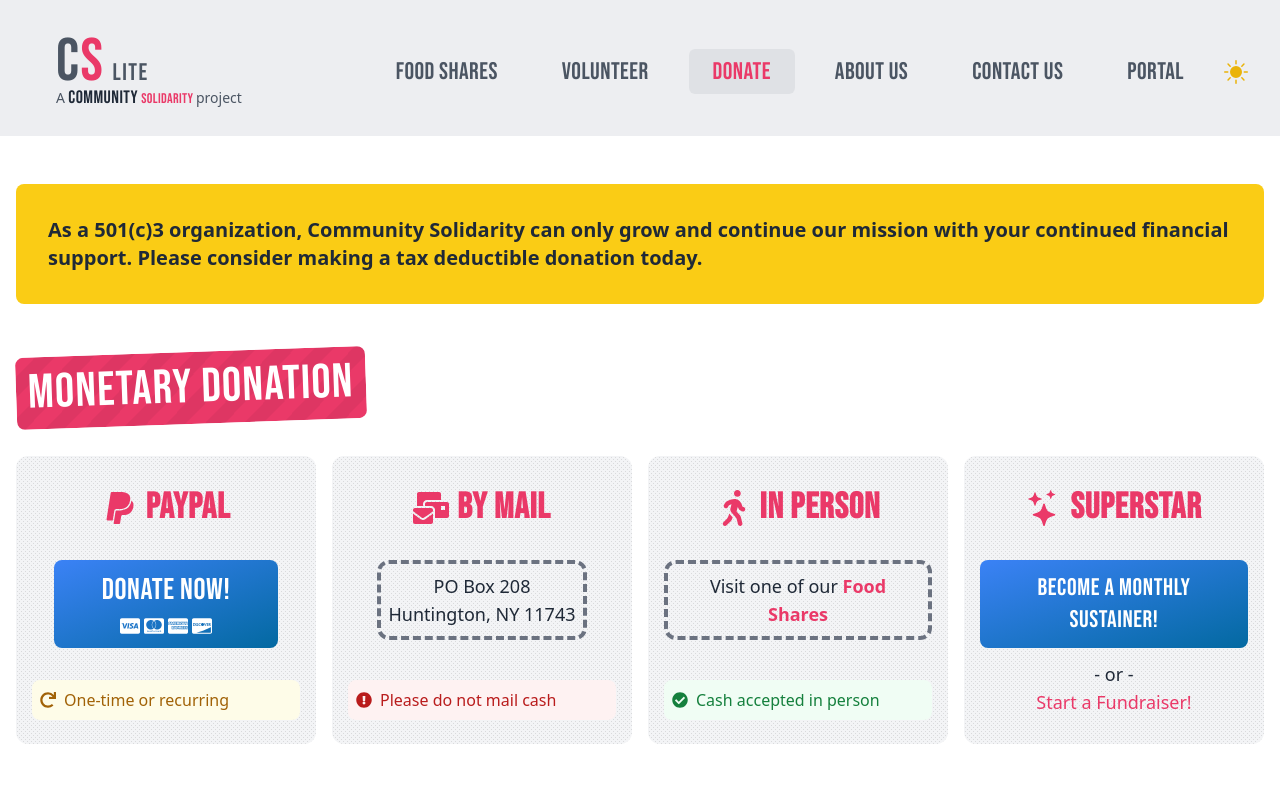
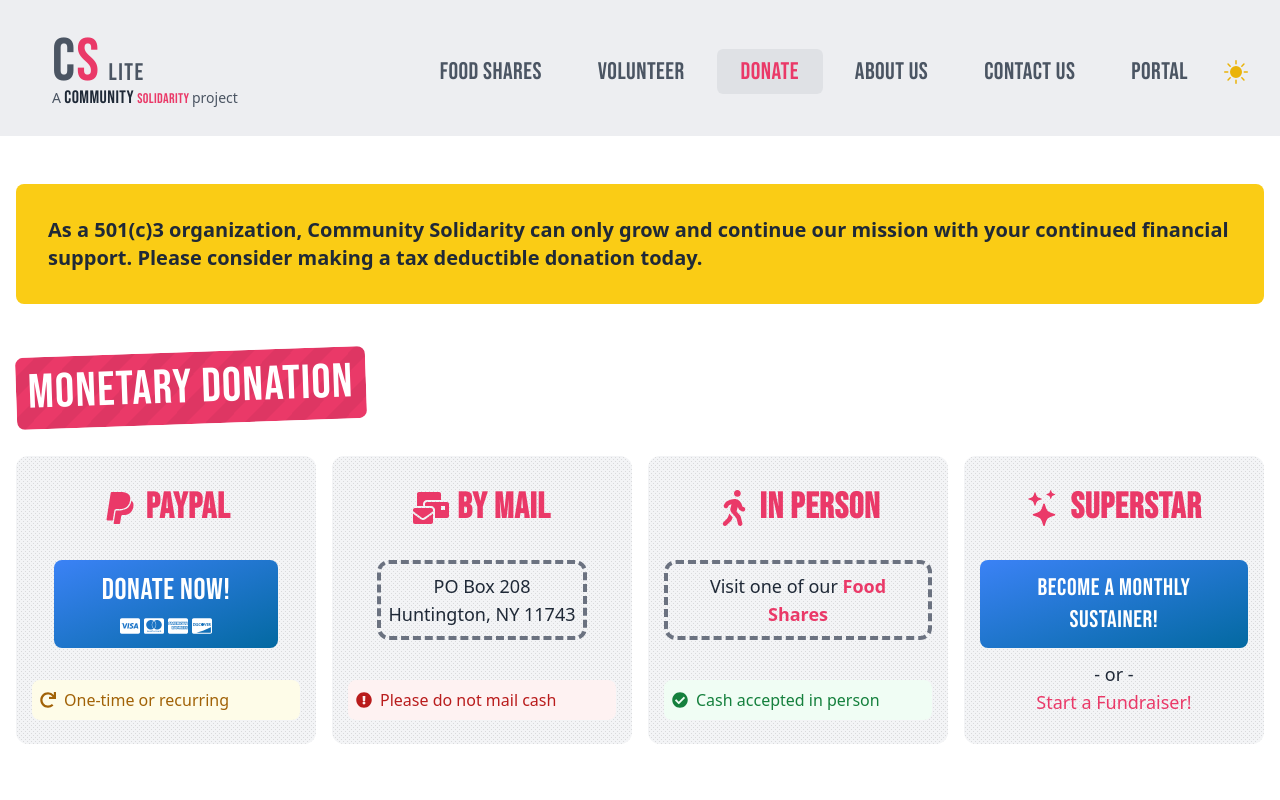
Before and after one commit to just214/cs-lite, a Next.js app: page /donate in a window 1280 px wide. Shown: the top 800 px of the page. Built offline with nearby package versions, Linux system fonts and the light colour scheme.

Commit message:
refactor: nav ling style refinements

```diff
--- a/src/components/NavLink.tsx
+++ b/src/components/NavLink.tsx
@@ -8,7 +8,7 @@ type Props = {
 
 export const NavLink = (props: Props) => {
   const baseClassNames =
-    "font-medium mx-2 text-2xl sm:text-lg xl:text-2xl transition-colors duration-200 ease-in-out px-6 py-2 rounded-md";
+    "font-medium mx-1 text-2xl sm:text-xl xl:text-2xl transition-colors duration-200 ease-in-out px-4 xl:px-6 py-2 rounded-md";
 
   const selectedClassNames = props.isActive
     ? " bg-gray-500/10 text-cs-pink"
```
